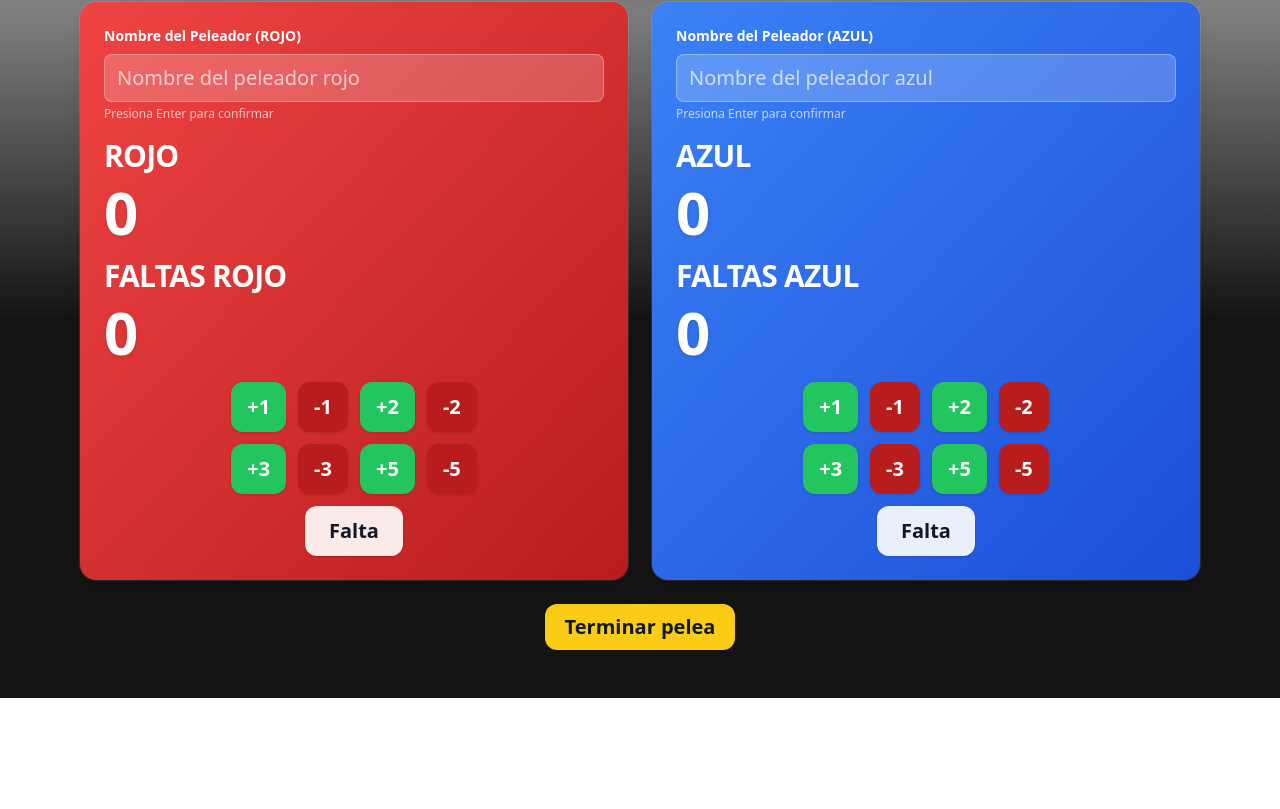
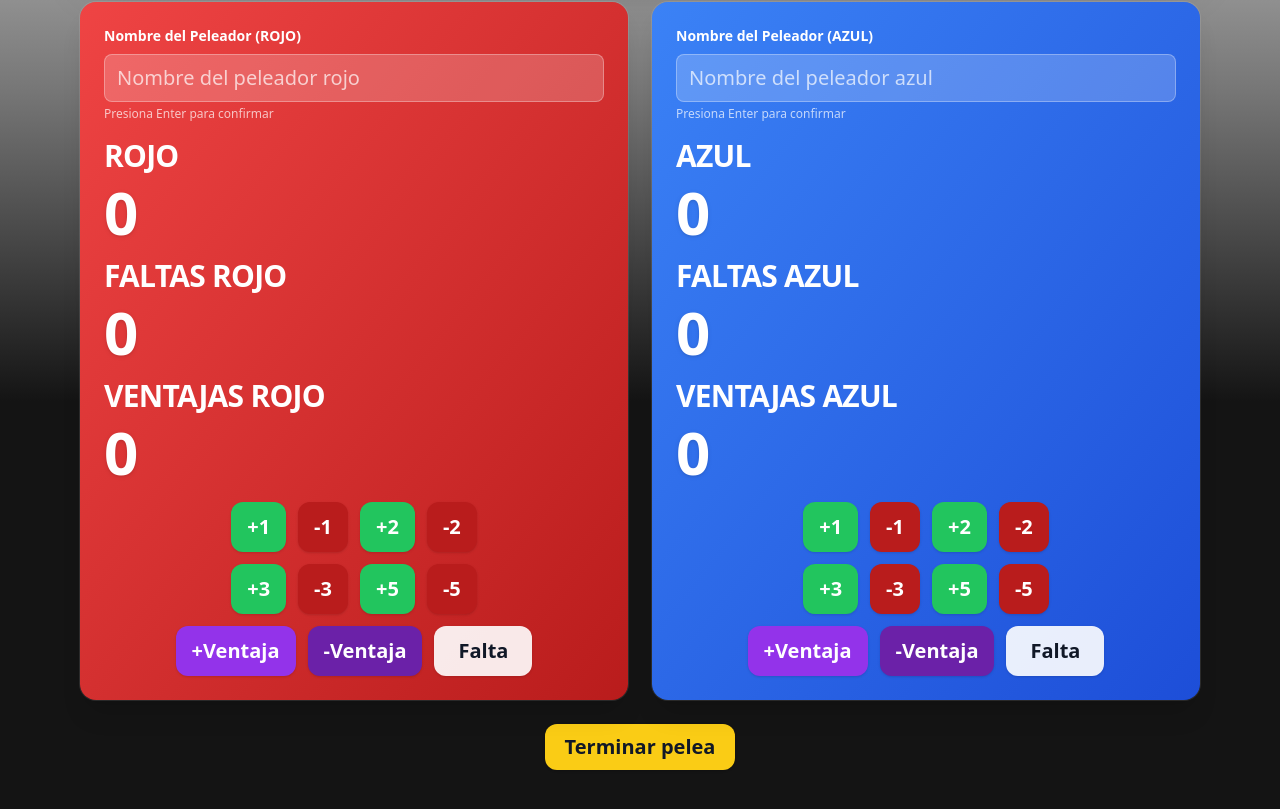
Before and after one commit to JohanLeon0914/zonaNorte, a Next.js app: page / in a window 1280 px wide. Shown: the part 483-1292 px from the top of the page. Before the commit the page ends 1181 px from the top, so only its background shows below. Built offline with nearby package versions, Linux system fonts and the light colour scheme.

Commit message:
Sistema de ventajas

```diff
--- a/components/Fight.tsx
+++ b/components/Fight.tsx
@@ -19,6 +19,8 @@ type Match = {
   blueScore: number;
   redFaults: number;
   blueFaults: number;
+  redAdvantages: number;
+  blueAdvantages: number;
   winner: string;
   duration?: string;
 };
@@ -27,6 +29,7 @@ type ScoreCounterProps = {
   color: "red" | "blue";
   score: number;
   faults: number;
+  advantages: number;
   playerName: string;
   isNameSet: boolean;
   onIncrement: () => void;
@@ -37,6 +40,8 @@ type ScoreCounterProps = {
   onDecrement3: () => void;
   onIncrement5: () => void;
   onDecrement5: () => void;
+  onAdvantageIncrement: () => void;
+  onAdvantageDecrement: () => void;
   incrementFaults: () => void;
   onNameChange: (name: string) => void;
   onNameSubmit: () => void;
@@ -48,6 +53,7 @@ const ScoreCounter = ({
   color,
   score,
   faults,
+  advantages,
   playerName,
   isNameSet,
   onIncrement,
@@ -58,6 +64,8 @@ const ScoreCounter = ({
   onDecrement3,
   onIncrement5,
   onDecrement5,
+  onAdvantageIncrement,
+  onAdvantageDecrement,
   incrementFaults,
   onNameChange,
   onNameSubmit,
@@ -121,7 +129,9 @@ const ScoreCounter = ({
       <h1 className="text-2xl sm:text-3xl font-extrabold tracking-tight mb-2">{displayName.toUpperCase()}</h1>
       <div className="text-5xl sm:text-6xl font-black mb-4 drop-shadow">{score}</div>
       <h1 className="text-2xl sm:text-3xl font-extrabold tracking-tight mb-2">FALTAS {displayName.toUpperCase()}</h1>
-      <div className="text-5xl sm:text-6xl font-black mb-5 drop-shadow">{faults}</div>
+      <div className="text-5xl sm:text-6xl font-black mb-4 drop-shadow">{faults}</div>
+      <h1 className="text-2xl sm:text-3xl font-extrabold tracking-tight mb-2">VENTAJAS {displayName.toUpperCase()}</h1>
+      <div className="text-5xl sm:text-6xl font-black mb-5 drop-shadow">{advantages}</div>
 
       {/* Primera fila: +1, -1, +2, -2 */}
       <div className="flex flex-wrap justify-center gap-3 mb-3">
@@ -179,8 +189,20 @@ const ScoreCounter = ({
         </button>
       </div>
 
-      {/* Tercera fila: Falta */}
+      {/* Tercera fila: Ventaja, Falta */}
       <div className="flex flex-wrap justify-center gap-3">
+        <button
+          className="rounded-xl bg-purple-600 hover:bg-purple-500 px-4 py-2.5 font-semibold text-white shadow focus:outline-none focus:ring-2 focus:ring-purple-300"
+          onClick={onAdvantageIncrement}
+        >
+          +Ventaja
+        </button>
+        <button
+          className="rounded-xl bg-purple-800 hover:bg-purple-700 px-4 py-2.5 font-semibold text-white shadow focus:outline-none focus:ring-2 focus:ring-purple-400"
+          onClick={onAdvantageDecrement}
+        >
+          -Ventaja
+        </button>
         <button
           className="rounded-xl bg-white bg-opacity-90 text-gray-900 hover:bg-white px-6 py-2.5 font-extrabold shadow focus:outline-none focus:ring-2 focus:ring-white focus:ring-opacity-60"
           onClick={incrementFaults}
@@ -198,6 +220,8 @@ const Fight = () => {
   const [blueScore, setBlueScore] = useState(0);
   const [blueFaults, setBlueFaults] = useState(0);
   const [redFaults, setRedFaults] = useState(0);
+  const [redAdvantages, setRedAdvantages] = useState(0);
+  const [blueAdvantages, setBlueAdvantages] = useState(0);
   const [redPlayerName, setRedPlayerName] = useState("");
   const [bluePlayerName, setBluePlayerName] = useState("");
   const [redNameSet, setRedNameSet] = useState(false);
@@ -295,13 +319,15 @@ const Fight = () => {
       blueScore,
       redFaults,
       blueFaults,
+      redAdvantages,
+      blueAdvantages,
       winner: winner === "Red" ? (redPlayerName || "Peleador Rojo") : (bluePlayerName || "Peleador Azul")
     };
 
     const updatedMatches = [newMatch, ...matchHistory];
     setMatchHistory(updatedMatches);
     localStorage.setItem('jiujitsu_matches', JSON.stringify(updatedMatches));
-  }, [redPlayerName, bluePlayerName, redScore, blueScore, redFaults, blueFaults, matchHistory]);
+  }, [redPlayerName, bluePlayerName, redScore, blueScore, redFaults, blueFaults, redAdvantages, blueAdvantages, matchHistory]);
 
   // Event listener para Ctrl+Z
   useEffect(() => {
@@ -350,19 +376,24 @@ const Fight = () => {
         setMatchSaved(true);
       }
     }
-  }, [winner, redPlayerName, bluePlayerName, redScore, blueScore, redFaults, blueFaults, matchSaved, saveFighter, updateFighterStats, saveMatch]);
+  }, [winner, redPlayerName, bluePlayerName, redScore, blueScore, redFaults, blueFaults, redAdvantages, blueAdvantages, matchSaved, saveFighter, updateFighterStats, saveMatch]);
 
   const handleTerminateClick = () => {
     if(redFaults >= 3) {
       setWinner("Blue");
     } else if(blueFaults >= 3) {
       setWinner("Red");
-    }else if (redScore > blueScore) {
+    } else if (redScore > blueScore) {
       setWinner("Red");
     } else if (blueScore > redScore) {
       setWinner("Blue");
     } else if(blueScore === redScore) {
-      if(redFaults > blueFaults) {
+      // Si hay empate en puntos, verificar ventajas
+      if(redAdvantages > blueAdvantages) {
+        setWinner("Red");
+      } else if(blueAdvantages > redAdvantages) {
+        setWinner("Blue");
+      } else if(redFaults > blueFaults) {
         setWinner("Blue");
       } else if(redFaults < blueFaults) {
         setWinner("Red");
@@ -390,11 +421,33 @@ const Fight = () => {
     }
   };
 
+  const handleRedAdvantageIncrement = () => {
+    setRedAdvantages(redAdvantages + 1);
+  };
+
+  const handleRedAdvantageDecrement = () => {
+    if (redAdvantages > 0) {
+      setRedAdvantages(redAdvantages - 1);
+    }
+  };
+
+  const handleBlueAdvantageIncrement = () => {
+    setBlueAdvantages(blueAdvantages + 1);
+  };
+
+  const handleBlueAdvantageDecrement = () => {
+    if (blueAdvantages > 0) {
+      setBlueAdvantages(blueAdvantages - 1);
+    }
+  };
+
   const handleRestart = () => {
     setBlueScore(0);
     setRedScore(0);
     setBlueFaults(0);
     setRedFaults(0);
+    setRedAdvantages(0);
+    setBlueAdvantages(0);
     setWinner(null);
     setRedNameSet(false);
     setBlueNameSet(false);
@@ -549,6 +602,10 @@ const Fight = () => {
                   <span class="stat-label">Faltas:</span>
                   <span class="stat-value">${redFaults} - ${blueFaults}</span>
                 </div>
+                <div class="stat-item">
+                  <span class="stat-label">Ventajas:</span>
+                  <span class="stat-value">${redAdvantages} - ${blueAdvantages}</span>
+                </div>
               </div>
               <div class="victory-footer">
                 <div class="victory-message">¡Excelente combate!</div>
@@ -597,6 +654,10 @@ const Fight = () => {
                 <div class="stat-item">
                   <span class="stat-label">Faltas:</span>
                   <span class="stat-value">${redFaults} - ${blueFaults}</span>
+                </div>
+                <div class="stat-item">
+                  <span class="stat-label">Ventajas:</span>
+                  <span class="stat-value">${redAdvantages} - ${blueAdvantages}</span>
                 </div>
               </div>
               <div class="victory-footer">
@@ -648,6 +709,10 @@ const Fight = () => {
                   <span class="stat-label">Faltas:</span>
                   <span class="stat-value">${redFaults} - ${blueFaults}</span>
                 </div>
+                <div class="stat-item">
+                  <span class="stat-label">Ventajas:</span>
+                  <span class="stat-value">${redAdvantages} - ${blueAdvantages}</span>
+                </div>
               </div>
               <div class="victory-footer">
                 <div class="victory-message">¡Gran nivel de ambos peleadores!</div>
@@ -682,6 +747,7 @@ const Fight = () => {
           color="red"
           score={redScore}
           faults={redFaults}
+          advantages={redAdvantages}
           playerName={redPlayerName}
           isNameSet={redNameSet}
           onIncrement={handleRedIncrement}
@@ -692,6 +758,8 @@ const Fight = () => {
           onDecrement3={handleRedDecrement3}
           onIncrement5={handleRedIncrement5}
           onDecrement5={handleRedDecrement5}
+          onAdvantageIncrement={handleRedAdvantageIncrement}
+          onAdvantageDecrement={handleRedAdvantageDecrement}
           incrementFaults={handleRedFault}
           onNameChange={setRedPlayerName}
           onNameSubmit={handleRedNameSubmit}
@@ -702,6 +770,7 @@ const Fight = () => {
           color="blue"
           score={blueScore}
           faults={blueFaults}
+          advantages={blueAdvantages}
           playerName={bluePlayerName}
           isNameSet={blueNameSet}
           onIncrement={handleBlueIncrement}
@@ -712,6 +781,8 @@ const Fight = () => {
           onDecrement3={handleBlueDecrement3}
           onIncrement5={handleBlueIncrement5}
           onDecrement5={handleBlueDecrement5}
+          onAdvantageIncrement={handleBlueAdvantageIncrement}
+          onAdvantageDecrement={handleBlueAdvantageDecrement}
           incrementFaults={handleBlueFault}
           onNameChange={setBluePlayerName}
           onNameSubmit={handleBlueNameSubmit}
--- a/components/History.tsx
+++ b/components/History.tsx
@@ -18,6 +18,8 @@ type Match = {
   blueScore: number;
   redFaults: number;
   blueFaults: number;
+  redAdvantages: number;
+  blueAdvantages: number;
   winner: string;
   duration?: string;
 };
@@ -119,6 +121,16 @@ const History = () => {
       ...fighter,
       losses: fighter.losses + 1,
       totalMatches: fighter.totalMatches + 1,
+      lastMatch: new Date().toISOString()
+    };
+    saveFighterEdit(updatedFighter);
+  };
+
+  const addAdvantage = (fighter: Fighter) => {
+    // Esta función es para agregar ventajas manualmente si es necesario
+    // Por ahora solo actualizamos la fecha del último combate
+    const updatedFighter = {
+      ...fighter,
       lastMatch: new Date().toISOString()
     };
     saveFighterEdit(updatedFighter);
@@ -281,7 +293,7 @@ const History = () => {
                         Ganador: {match.winner}
                       </div>
                       <div className="text-sm text-gray-400">
-                        Faltas: {match.redFaults} - {match.blueFaults}
+                        Faltas: {match.redFaults} - {match.blueFaults} | Ventajas: {match.redAdvantages || 0} - {match.blueAdvantages || 0}
                       </div>
                     </div>
                   </div>
```
